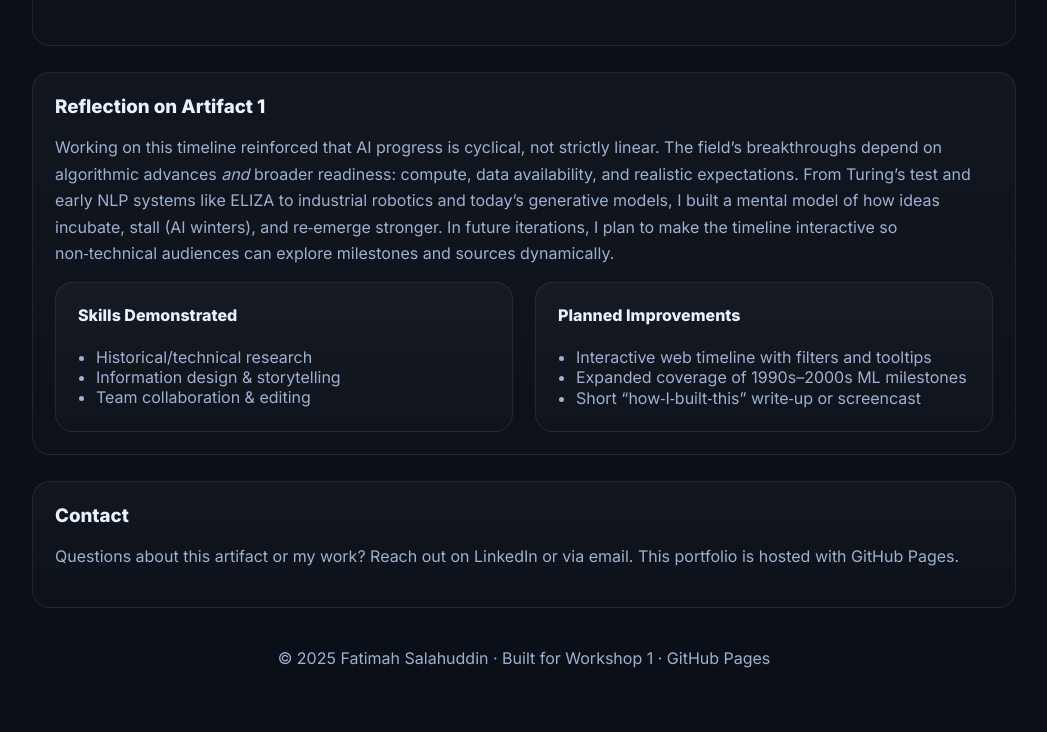
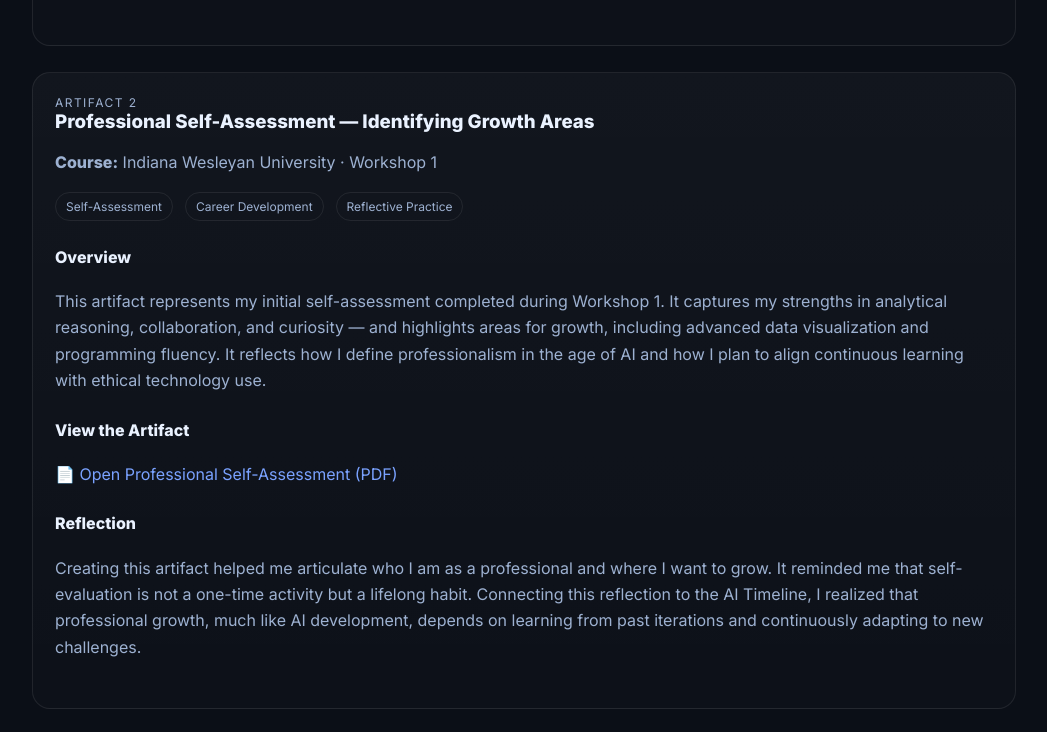
Before and after one commit to fatimashaikh-creator/fatima-portfolio, a plain HTML site: page index.html in a window 1280 px wide. Shown: the part 1311-2043 px from the top of the page, without its empty margins (116-1163 px from the left). Before the commit the page ends 2019 px from the top, so only its background shows below. Drawn offline with Linux system fonts and the light colour scheme.

Commit message:
Added Artifact 2 (Professional Self-Assessment)

```diff
--- a/index.html
+++ b/index.html
@@ -135,6 +135,42 @@
         </div>
       </div>
     </section>
+<!-- Artifact 2 -->
+<section id="artifact-2" class="section card" aria-label="Artifact 2: Professional Self-Assessment">
+  <div class="card-inner">
+    <div class="tag">Artifact 2</div>
+    <h3>Professional Self-Assessment — Identifying Growth Areas</h3>
+    <p><strong>Course:</strong> Indiana Wesleyan University · Workshop 1</p>
+    <div class="meta"><span>Self-Assessment</span><span>Career Development</span><span>Reflective Practice</span></div>
+
+    <div class="section">
+      <h4>Overview</h4>
+      <p>
+        This artifact represents my initial self-assessment completed during Workshop 1. It captures my strengths in analytical reasoning,
+        collaboration, and curiosity — and highlights areas for growth, including advanced data visualization and programming fluency.
+        It reflects how I define professionalism in the age of AI and how I plan to align continuous learning with ethical technology use.
+      </p>
+    </div>
+
+    <div class="section">
+      <h4>View the Artifact</h4>
+      <p>
+        📄 <a href="https://raw.githubusercontent.com/fatimashaikh-creator/fatima-portfolio/main/artifacts/self_assessment.pdf" target="_blank" rel="noopener">
+          Open Professional Self-Assessment (PDF)
+        </a>
+      </p>
+    </div>
+
+    <div class="section">
+      <h4>Reflection</h4>
+      <p>
+        Creating this artifact helped me articulate who I am as a professional and where I want to grow. It reminded me that self-evaluation
+        is not a one-time activity but a lifelong habit. Connecting this reflection to the AI Timeline, I realized that professional growth,
+        much like AI development, depends on learning from past iterations and continuously adapting to new challenges.
+      </p>
+    </div>
+  </div>
+</section>
 
     <!-- Reflection -->
     <section id="reflection" class="section card" aria-label="Reflection">
```
